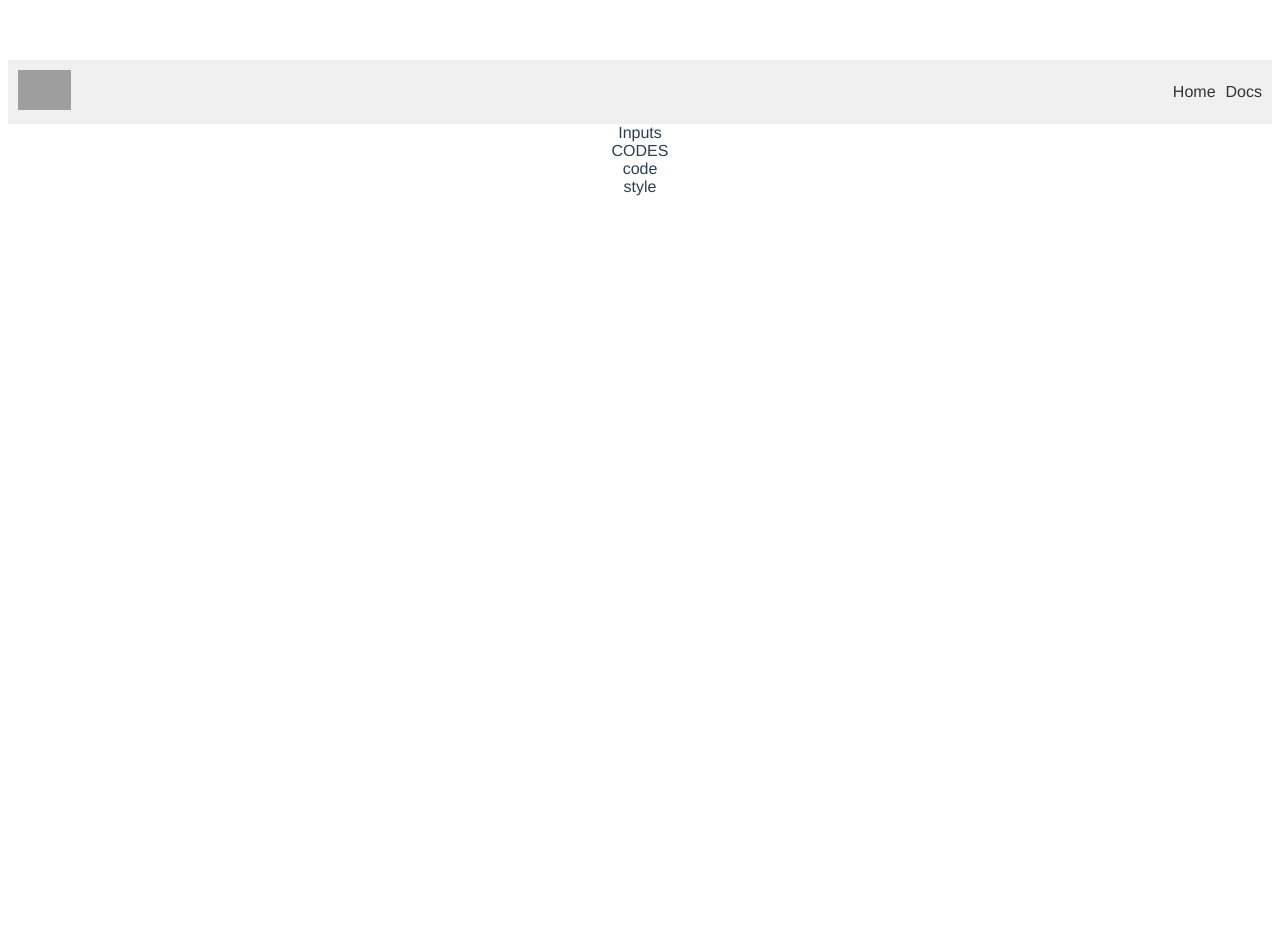
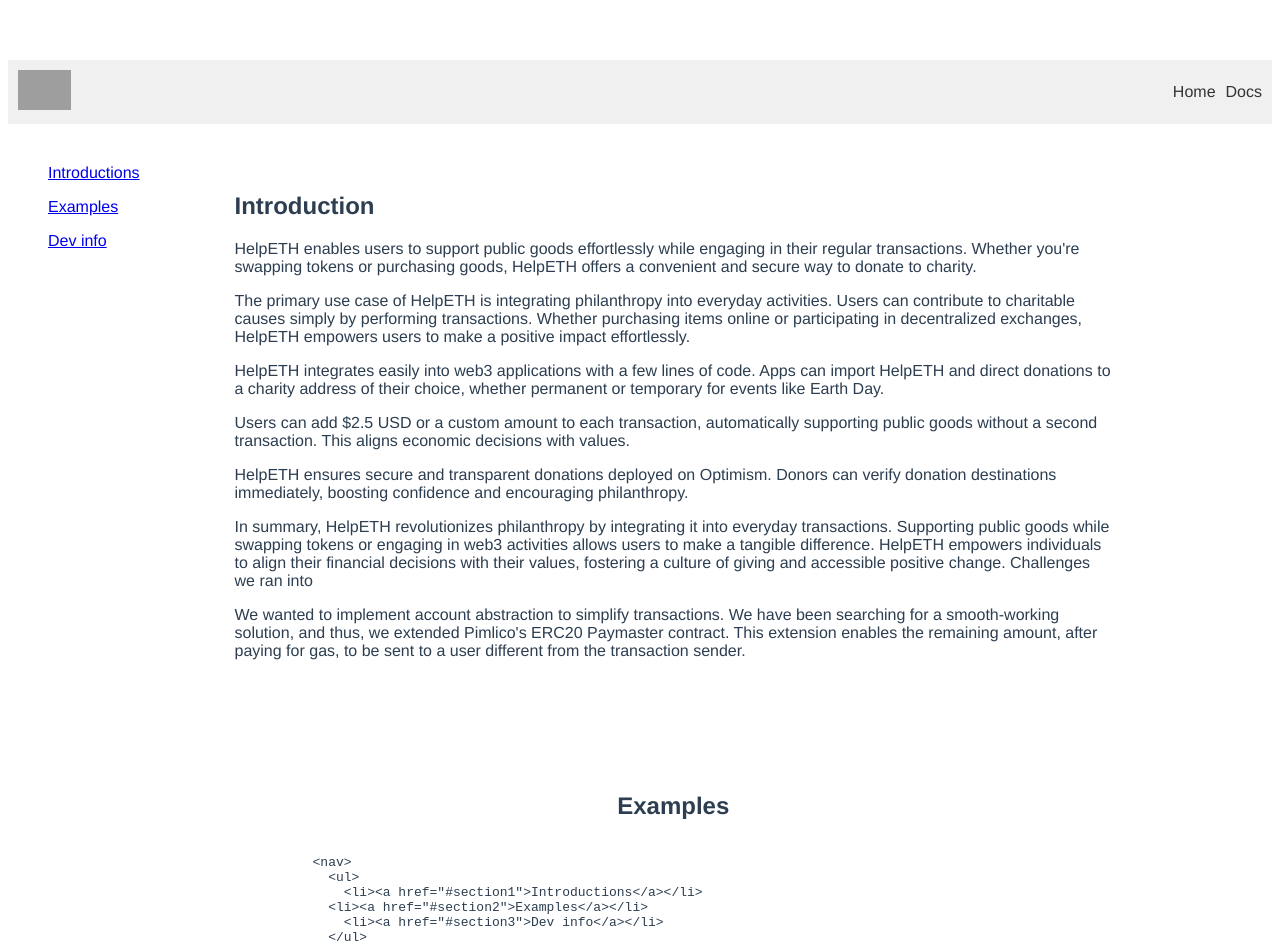
Before and after one commit to microHoffman/helpeth, a Vue app in the folder frontend/: page /docs in a window 1280 px wide. Shown: the top 945 px of the page. Before the commit the page ends 800 px from the top, so only its background shows below. Built offline with nearby package versions, Linux system fonts and the light colour scheme; grey boxes are pictures that could not be loaded.

Commit message:
Added Docs Page

```diff
--- a/frontend/src/components/DocsPage.vue
+++ b/frontend/src/components/DocsPage.vue
@@ -1,17 +1,91 @@
 <template>
-  <div>Inputs</div>
-  <div>CODES
-    <div>code</div>
-    <div>style</div>
+  <div class="d-flex">
+    <nav>
+      <ul>
+        <li><a href="#section1">Introductions</a></li>
+        <li><a href="#section2">Examples</a></li>
+        <li><a href="#section3">Dev info</a></li>
+      </ul>
+    </nav>
+    <div>
+      <section id="section1">
+        <h1 class="text-left">Introduction</h1>
+        <div class="text-left">
+          <p>
+            HelpETH enables users to support public goods effortlessly while engaging in their regular transactions. Whether you're swapping tokens or purchasing goods, HelpETH offers a convenient and secure way to donate to charity.
+          </p>
+          <p>
+            The primary use case of HelpETH is integrating philanthropy into everyday activities. Users can contribute to charitable causes simply by performing transactions. Whether purchasing items online or participating in decentralized exchanges, HelpETH empowers users to make a positive impact effortlessly.
+          </p>
+          <p>
+            HelpETH integrates easily into web3 applications with a few lines of code. Apps can import HelpETH and direct donations to a charity address of their choice, whether permanent or temporary for events like Earth Day.
+          </p>
+          <p>
+            Users can add $2.5 USD or a custom amount to each transaction, automatically supporting public goods without a second transaction. This aligns economic decisions with values.
+          </p>
+          <p>
+            HelpETH ensures secure and transparent donations deployed on Optimism. Donors can verify donation destinations immediately, boosting confidence and encouraging philanthropy.
+          </p>
+          <p>
+            In summary, HelpETH revolutionizes philanthropy by integrating it into everyday transactions. Supporting public goods while swapping tokens or engaging in web3 activities allows users to make a tangible difference. HelpETH empowers individuals to align their financial decisions with their values, fostering a culture of giving and accessible positive change.
+            Challenges we ran into
+          </p>
+          <p>
+            We wanted to implement account abstraction to simplify transactions. We have been searching for a smooth-working solution, and thus, we extended Pimlico's ERC20 Paymaster contract. This extension enables the remaining amount, after paying for gas, to be sent to a user different from the transaction sender.
+          </p>
+        </div>
+      </section>
+      <section id="section2">
+        <h1>Examples</h1>
+        <pre class="text-left">
+          <code>
+          &lt;nav&gt;
+            &lt;ul&gt;
+              &lt;li&gt;&lt;a href="#section1"&gt;Introductions&lt;/a&gt;&lt;/li&gt;
+            &lt;li&gt;&lt;a href="#section2"&gt;Examples&lt;/a&gt;&lt;/li&gt;
+              &lt;li&gt;&lt;a href="#section3"&gt;Dev info&lt;/a&gt;&lt;/li&gt;
+            &lt;/ul&gt;
+          &lt;/nav&gt;
+        </code>
+        </pre>
+      </section>
+      <section id="section3">
+        <h1>Dev info</h1>
+      </section>
+    </div>
   </div>
 </template>
 
-<script>
-export default {
-  name: "docs"
-}
+<script setup>
+
 </script>
 
 <style scoped>
+nav {
+  width: 24rem;
+  text-align: start;
+  list-style-type: none;
+}
 
+ul {
+  display: flex;
+  flex-direction: column;
+  gap: 1rem;
+  list-style-type: none;
+  padding-top: 1.5rem;
+  position: sticky;
+  top: 0;
+}
+
+.d-flex {
+  display: flex;
+}
+
+.text-left {
+  text-align: left;
+}
+
+section {
+  padding: 3rem 10rem 3rem 5rem;
+}
 </style>
```
Also changed, not shown: 1 other file (tests, documents, lock files or other folders).
